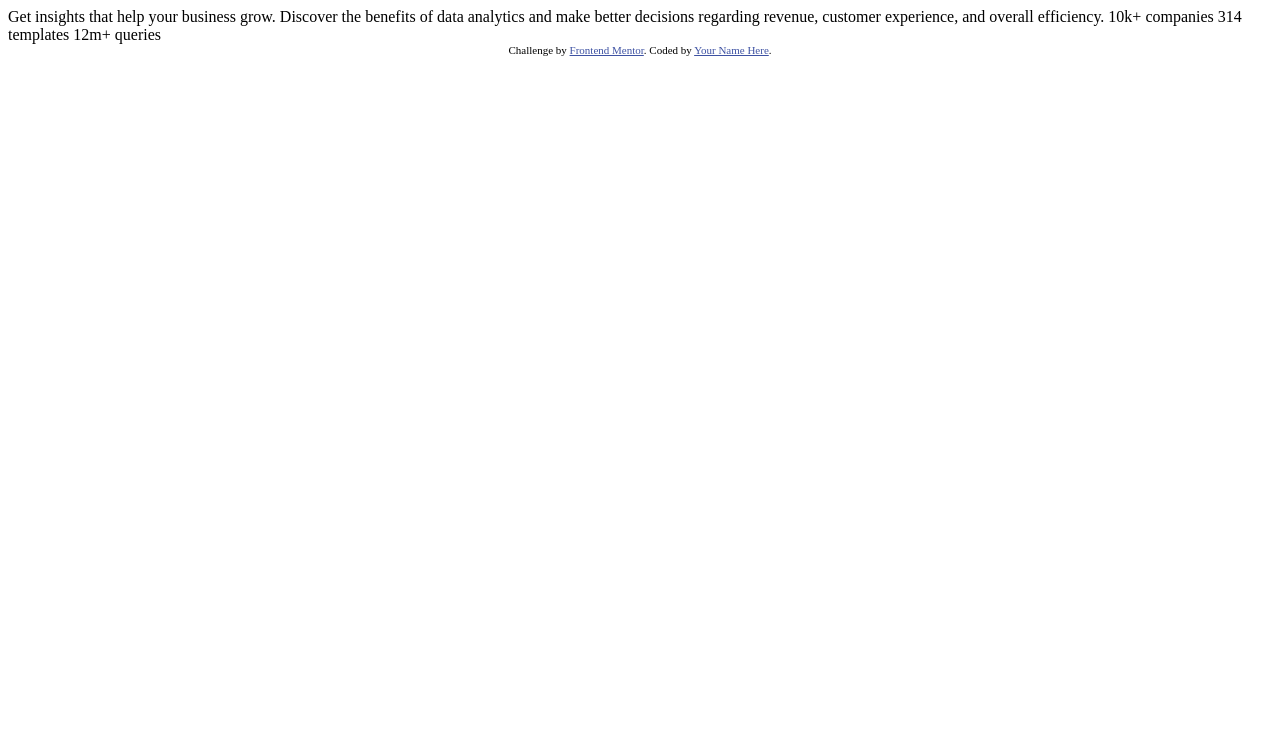
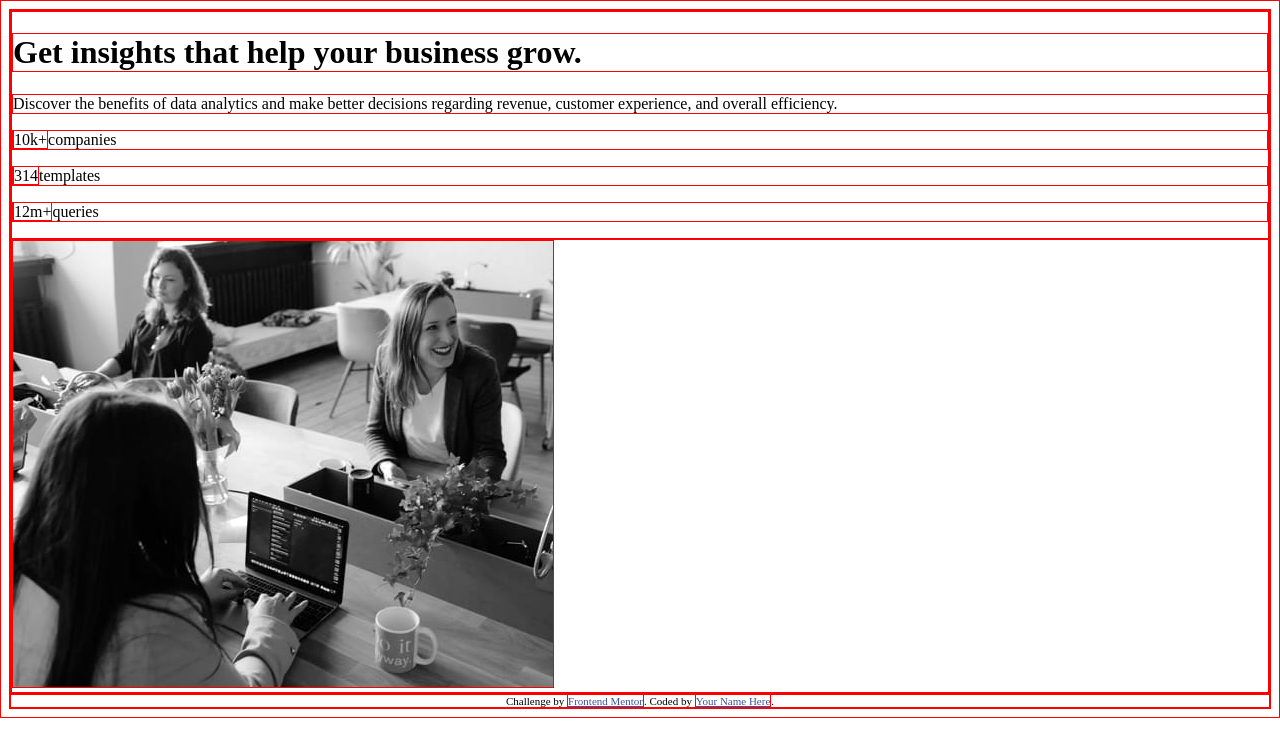
Before and after one commit to mosesrc/Stats-Preview-Card, a plain HTML site: page index.html in a window 1280 px wide. Drawn offline with Linux system fonts and the light colour scheme.

Commit message:
Organize HTML doc, link css page - Add initial classes to HTML doc - Add custom css variables to css page

```diff
--- /dev/null
+++ b/assets/css/app.css
@@ -0,0 +1,21 @@
+:root {
+    --main-bg-color: hsl(233, 47%, 7%);
+    --card-bg: hsl(244, 38%, 16%);
+    --accent-color: hsl(277, 64%, 61%);
+    --main-heading: hsl(0, 0%, 100%);
+    --main-paragraph: hsla(0, 0%, 100%, 0.75);
+    --stat-headings: hsla(0, 0%, 100%, 0.6);
+}
+
+* {
+  box-sizing: border-box;
+  border: 1px solid red;
+}
+
+.attribution {
+  font-size: 11px;
+  text-align: center;
+}
+.attribution a {
+  color: hsl(228, 45%, 44%);
+}
--- a/index.html
+++ b/index.html
@@ -7,23 +7,23 @@
   <link rel="icon" type="image/png" sizes="32x32" href="./images/favicon-32x32.png">
 
   <title>Frontend Mentor | Stats preview card component</title>
-
-  <!-- Feel free to remove these styles or customise in your own stylesheet 👍 -->
-  <style>
-    .attribution { font-size: 11px; text-align: center; }
-    .attribution a { color: hsl(228, 45%, 44%); }
-  </style>
+  <link rel="stylesheet" href="./assets/css/app.css">
 </head>
 <body>
+  <div class="container">
+    <div class="content">
+      <h1>Get insights that help your business grow.</h1>
+      <p>Discover the benefits of data analytics and make better decisions regarding revenue, customer
+        experience, and overall efficiency.</p>
+        <p><span>10k+</span>companies</p>
+        <p><span>314</span>templates</p>
+        <p><span>12m+</span>queries</p>
 
-  Get insights that help your business grow.
-
-  Discover the benefits of data analytics and make better decisions regarding revenue, customer
-  experience, and overall efficiency.
-
-  10k+ companies
-  314 templates
-  12m+ queries
+    </div>
+    <div class="image">
+      <img src="./images/image-header-desktop.jpg" class="rightSideImg" alt="People Working">
+    </div>
+  </div>
 
   <div class="attribution">
     Challenge by <a href="https://www.frontendmentor.io?ref=challenge" target="_blank">Frontend Mentor</a>.
```
